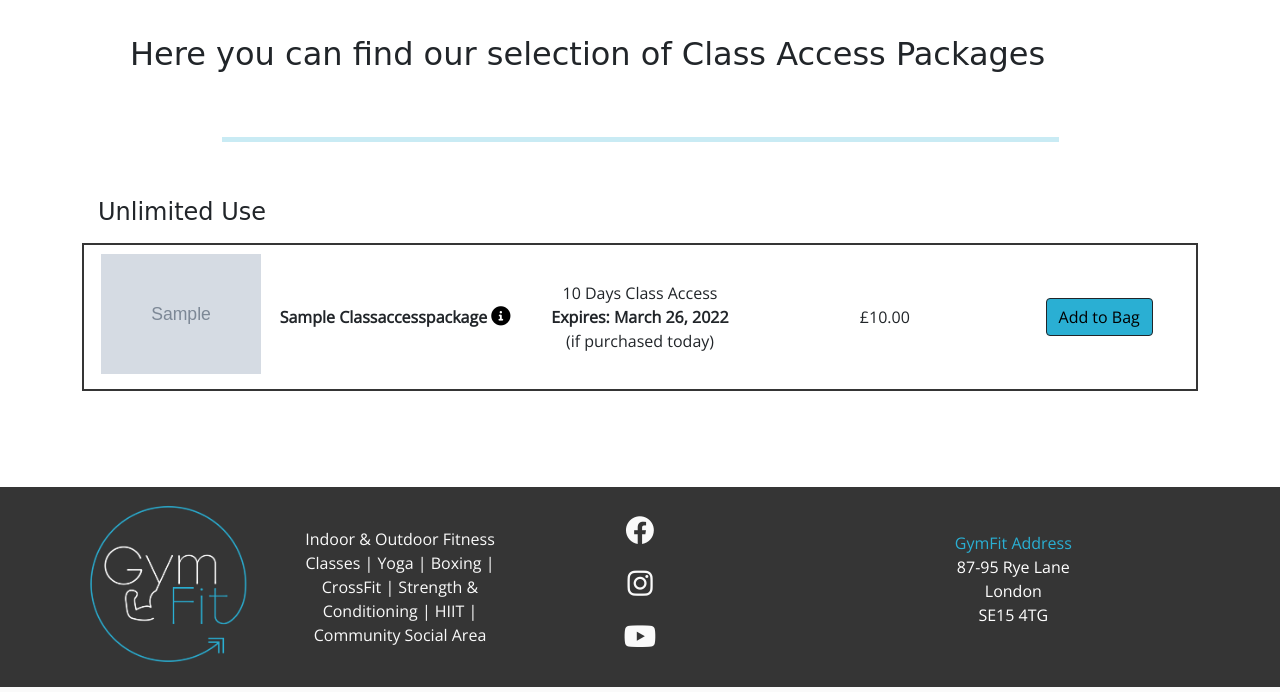
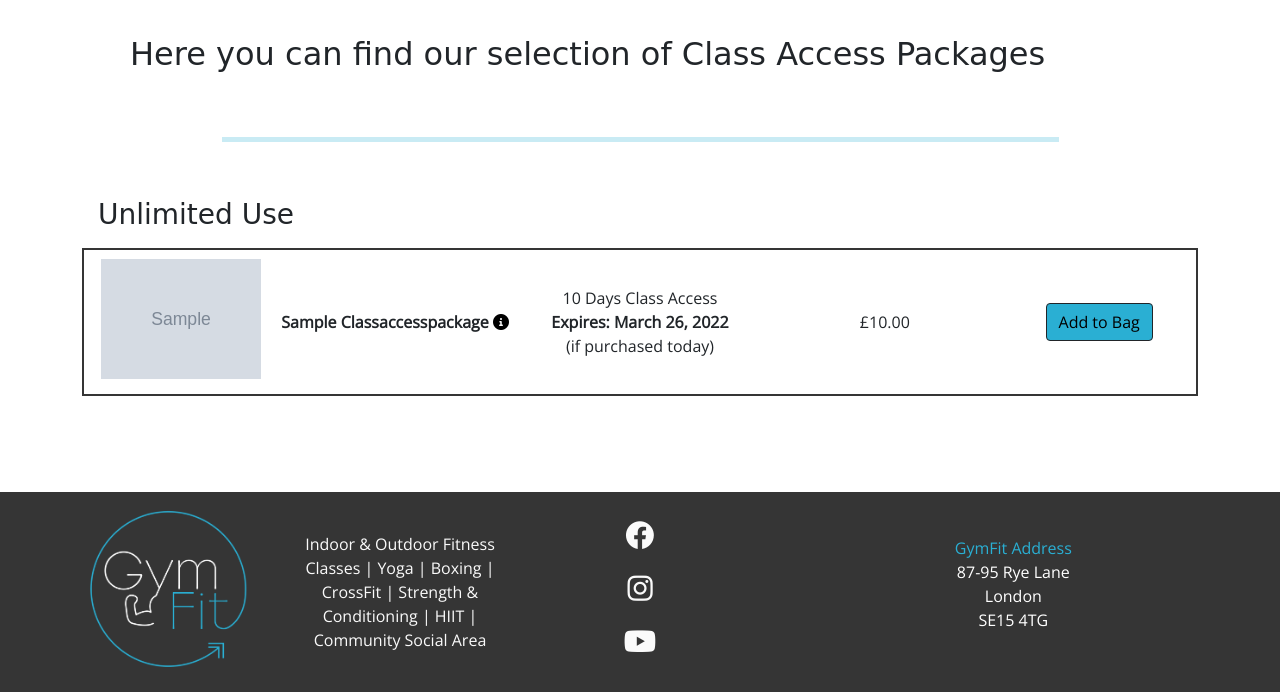
Before and after one commit to nlenno1/gym-fit-MS4, a Django app: page /products/class_access_packages/ in a window 1280 px wide. Shown: the part 278-970 px from the top of the page. Run offline with Django 4.2, Linux system fonts and the light colour scheme; tables that the repository leaves empty hold one stand-in row (values such as "Sample post"); grey boxes marked "Sample" are stand-in pictures; parts of the project's set-up code (start-up, migrations or seed data) failed here and were passed over; some libraries are stand-ins or nearby versions; some web fonts are replaced.

Commit message:
update Join Us page after lighthouse tests

```diff
--- a/products/templates/products/join_us.html
+++ b/products/templates/products/join_us.html
@@ -27,7 +27,7 @@
     </h2>
 
     {% if token_packages|length > 0%}
-        <h4 class="mt-5 mb-3 ps-3">Class Tokens</h4>
+        <h3 class="mt-5 mb-3 ps-3">Class Tokens</h3>
         {% for package in token_packages %}
         <div class="single-class-schedule-display text-center fade-on-load">
             <div class="row g-0 align-items-md-center">
@@ -45,9 +45,8 @@
                             <p>
                                 <strong>{{ package.friendly_name|title }}
                                     {% if package.description %}
-                                        <button type="button" data-bs-container="body" data-bs-trigger="hover focus"
-                                            data-bs-toggle="popover" data-bs-placement="bottom" data-bs-content="{{ package.description }}"><i class="fas fa-info-circle"></i>
-                                        </button>
+                                        <i class="fas fa-info-circle" data-bs-container="body" data-bs-trigger="hover focus"
+                                        data-bs-toggle="popover" data-bs-placement="bottom" data-bs-content="{{ package.description }}"></i>
                                     {% endif %}
                                 </strong>
                             </p>
@@ -92,7 +91,7 @@
     <hr class="package-type-divider">
 
     {% if unlimited_packages|length > 0 %}
-        <h4 class="mt-5 mb-3 ps-3">Unlimited Use</h4>
+        <h3 class="mt-5 mb-3 ps-3">Unlimited Use</h3>
         {% for package in unlimited_packages %}
         <div class="single-class-schedule-display text-center fade-on-load">
             <div class="row g-0 align-items-md-center">
@@ -110,9 +109,8 @@
                             <p>
                                 <strong>{{ package.friendly_name|title }}
                                     {% if package.description %}
-                                        <button type="button" data-bs-container="body" data-bs-trigger="hover focus"
-                                            data-bs-toggle="popover" data-bs-placement="bottom" data-bs-content="{{ package.description }}"><i class="fas fa-info-circle"></i>
-                                        </button>
+                                        <i class="fas fa-info-circle" data-bs-container="body" data-bs-trigger="hover focus"
+                                        data-bs-toggle="popover" data-bs-placement="bottom" data-bs-content="{{ package.description }}"></i>
                                     {% endif %}
                                 </strong>
                             </p>
```
